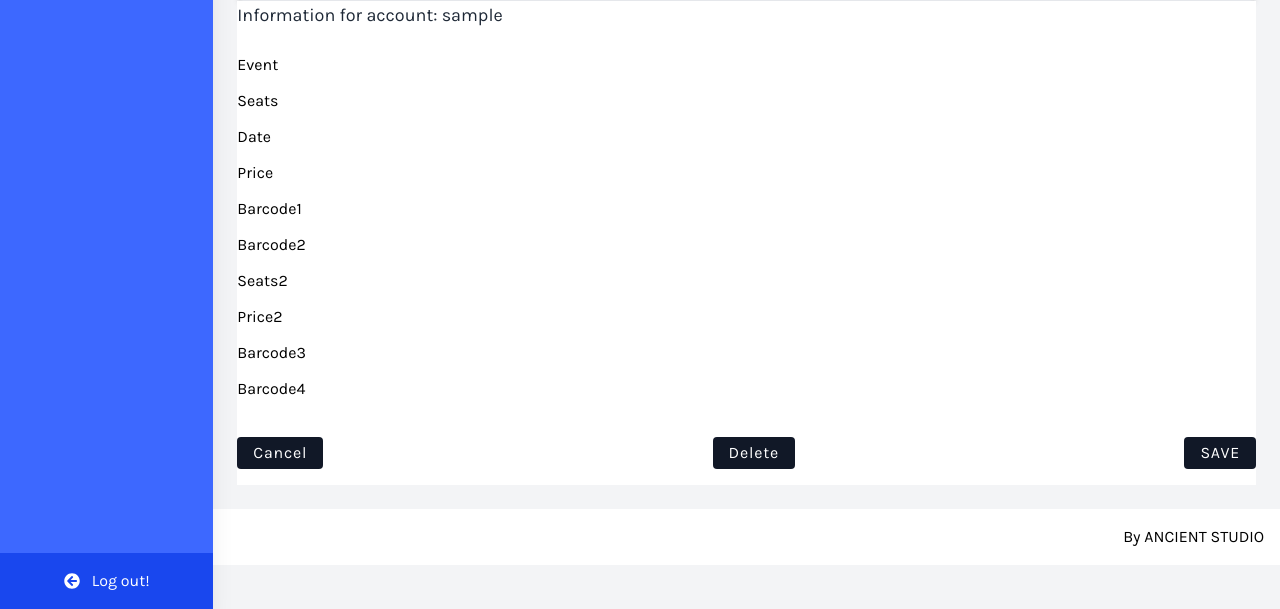
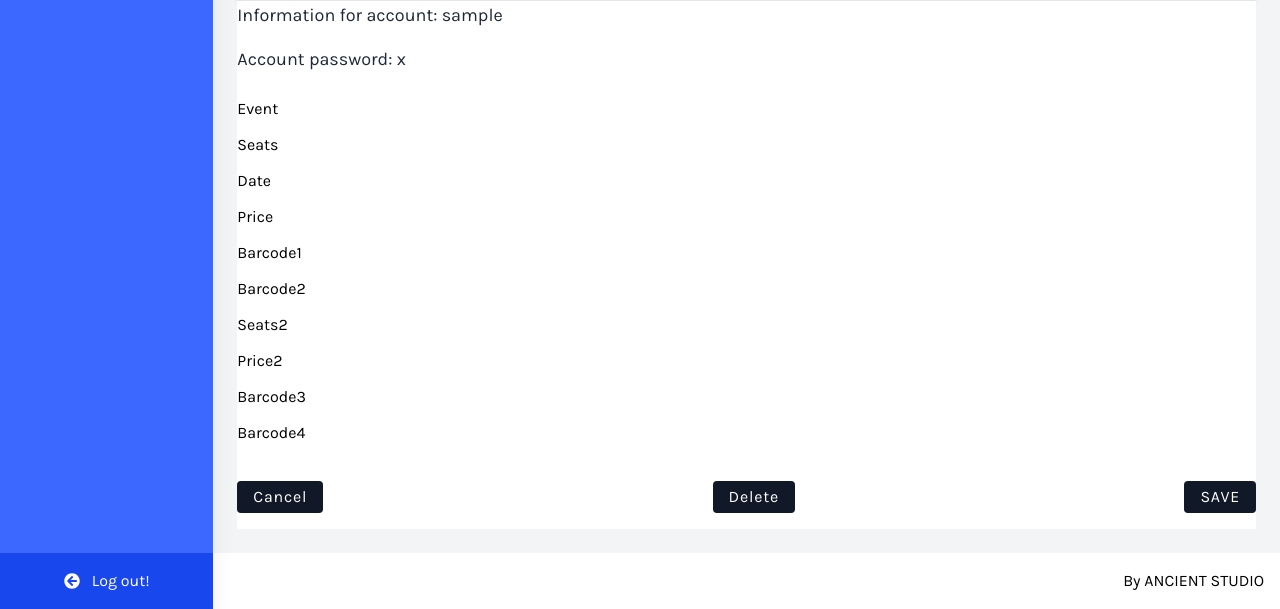
Before and after one commit to wixxxez/web_panel, a Symfony app: template templates/main_work_page/logged_account.html.twig in a window 1280 px wide. Shown: the part 248-857 px from the top of the page. Run offline with Twig, Linux system fonts and the light colour scheme; the template is opened without the code that fills it: most values are stand-ins (such as "Sample title", 1, 10 or a date in 2020); form fields are guessed from the names that the template uses; some libraries are stand-ins or nearby versions.

Commit message:
Show user password

```diff
--- a/templates/main_work_page/logged_account.html.twig
+++ b/templates/main_work_page/logged_account.html.twig
@@ -58,7 +58,7 @@
                     <div class="bg-white overflow-auto">
                           {{ form_start(form, {'attr': {'class' : 'p-10 bg-white rounded shadow-xl' }}) }}
                             <p class="text-lg text-gray-800 font-medium pb-4">Information for account: {{ account.login }}</p>
-
+                            <p class="text-lg text-gray-800 font-medium pb-4">Account password: {{ account.password }}</p>
                                 <div class="mt-2">
 
                                    {{ form_row(form.event) }}
```
